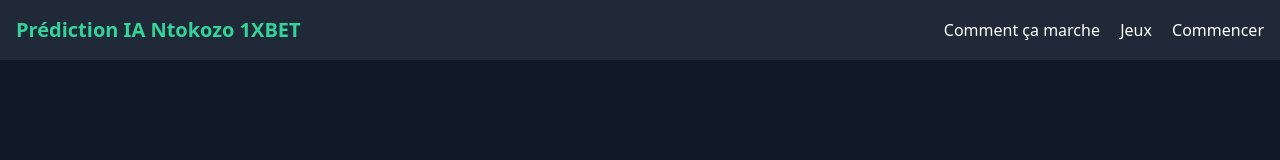
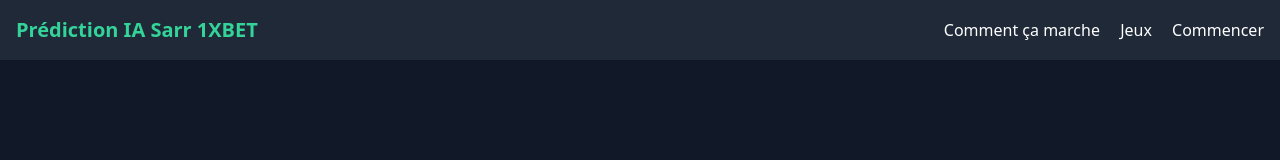
Before and after one commit to HackBotsCoder/SarrHackBot, a plain HTML site: page index.html in a window 1280 px wide. Shown: the top 160 px of the page. Drawn offline with nearby package versions, Linux system fonts and the light colour scheme.

Commit message:
Update index.html

```diff
--- a/index.html
+++ b/index.html
@@ -40,7 +40,7 @@
   </div>
   <div id="mainContent" class="">
     <header class="w-full bg-gray-800 p-4 flex justify-between items-center">
-      <h1 class="text-xl font-bold text-green-400">Prédiction IA Ntokozo 1XBET</h1>
+      <h1 class="text-xl font-bold text-green-400">Prédiction IA Sarr 1XBET</h1>
       <nav class="space-x-4">
         <a href="#how" class="hover:text-green-400">Comment ça marche</a>
         <a href="#games" class="hover:text-green-400">Jeux</a>
```
